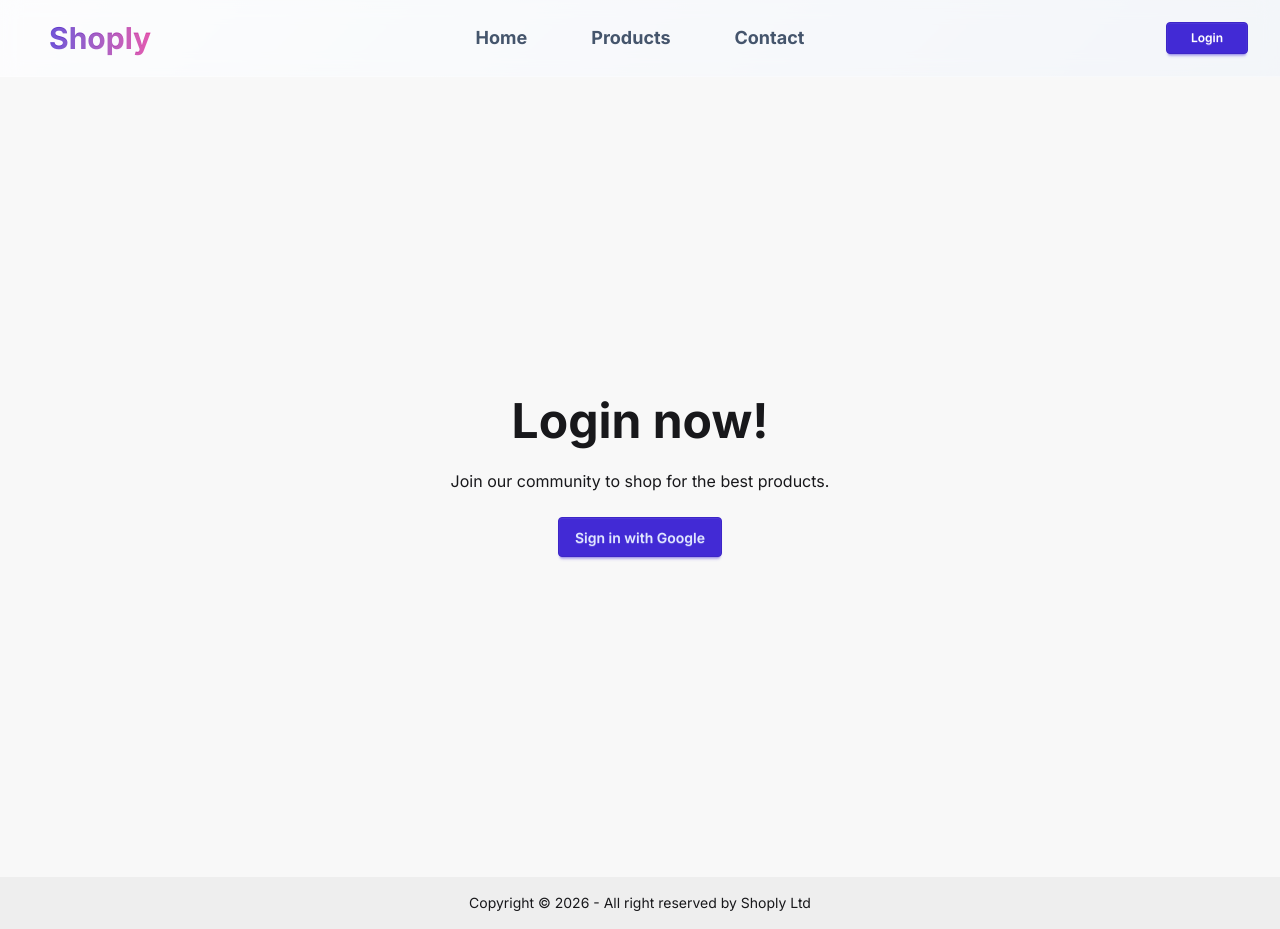
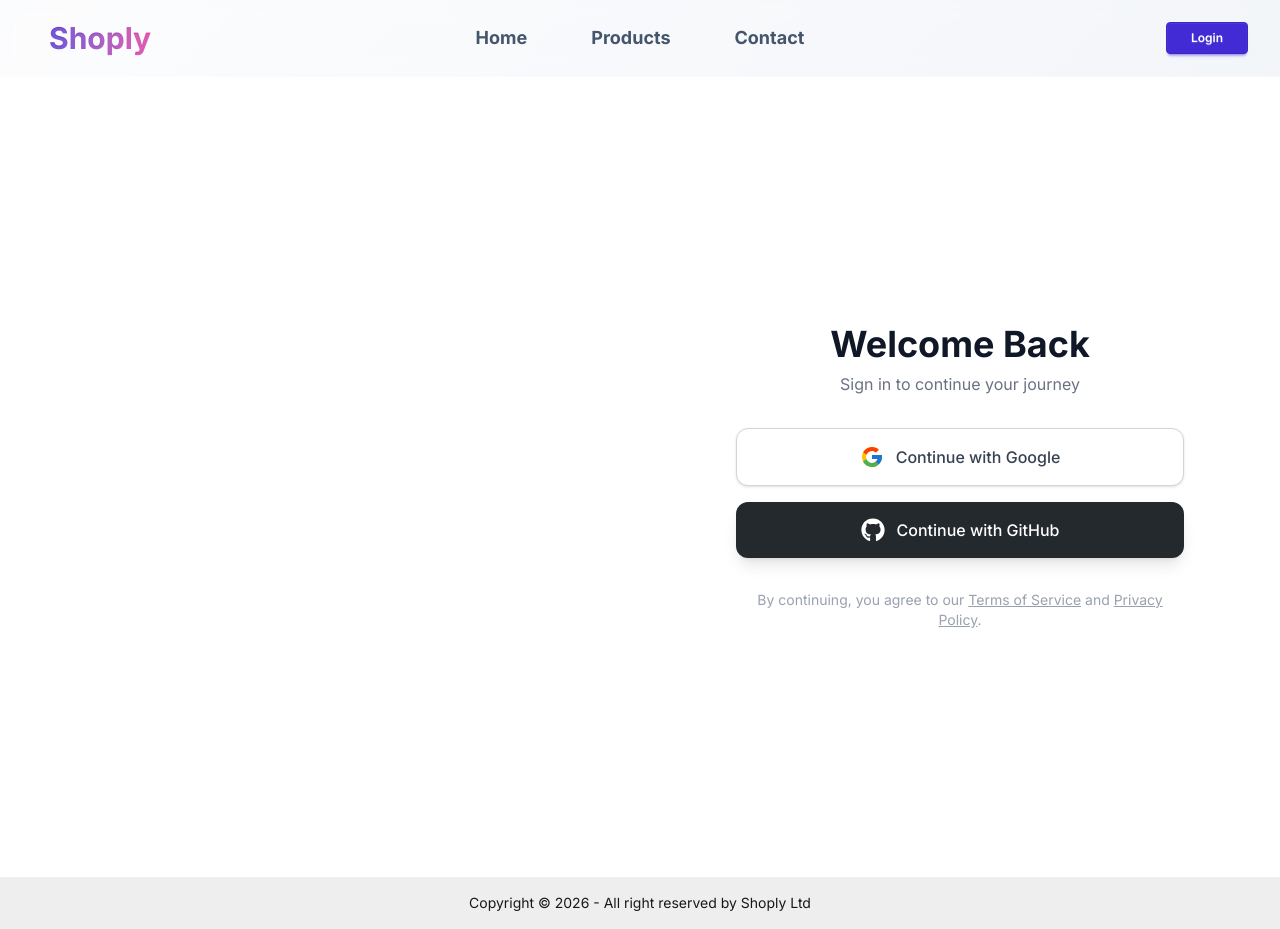
Before and after one commit to israr-source/smart-ecommerce-platform, a React (Vite) app in the folder client/: page /login in a window 1280 px wide. Built offline with nearby package versions, Linux system fonts and the light colour scheme.

Commit message:
Add Github Login and Improve Place My Order

```diff
--- a/client/package.json
+++ b/client/package.json
@@ -14,6 +14,7 @@
     "firebase": "^12.8.0",
     "react": "^19.2.0",
     "react-dom": "^19.2.0",
+    "react-icons": "^5.5.0",
     "react-router-dom": "^7.12.0"
   },
   "devDependencies": {
--- a/client/src/pages/Dashboard.jsx
+++ b/client/src/pages/Dashboard.jsx
@@ -207,7 +207,11 @@ const Dashboard = () => {
                                         <div className="space-y-2">
                                             {order.products.map((item, idx) => (
                                                 <div key={idx} className="flex justify-between items-center text-sm">
-                                                    <span>Product ID: {item.productId} (x{item.quantity})</span>
+                                                    <div>
+                                                        <span className="font-semibold block">{item.productId?.title || 'Unknown Product'}</span>
+                                                        <span className="text-xs text-gray-400">ID: {item.productId?._id || item.productId}</span>
+                                                    </div>
+                                                    <span className="font-mono">x{item.quantity}</span>
                                                 </div>
                                             ))}
                                         </div>
--- a/client/src/pages/Login.jsx
+++ b/client/src/pages/Login.jsx
@@ -1,12 +1,13 @@
-import { signInWithPopup, GoogleAuthProvider } from "firebase/auth";
+import { signInWithPopup, GoogleAuthProvider, GithubAuthProvider } from "firebase/auth";
 import { auth } from "../firebase";
 import { useNavigate } from "react-router-dom";
+import { FaGithub } from "react-icons/fa";
+import { FcGoogle } from "react-icons/fc";
 
 const Login = () => {
     const navigate = useNavigate();
 
-    const handleGoogleLogin = async () => {
-        const provider = new GoogleAuthProvider();
+    const handleLogin = async (provider) => {
         try {
             const result = await signInWithPopup(auth, provider);
             const user = result.user;
@@ -29,11 +30,10 @@ const Login = () => {
 
             if (res.ok) {
                 const mongoUser = await res.json();
-                // Store combined info or just mongoUser (which includes _id and role)
                 localStorage.setItem('token', token);
                 localStorage.setItem('user', JSON.stringify({
                     ...mongoUser,
-                    photoURL: user.photoURL // Mongo might not have photo yet, preserve it
+                    photoURL: user.photoURL
                 }));
                 navigate('/dashboard');
             } else {
@@ -42,18 +42,73 @@ const Login = () => {
             }
         } catch (error) {
             console.error("Login failed:", error);
+            alert(error.message);
         }
     };
 
+    const handleGoogleLogin = () => handleLogin(new GoogleAuthProvider());
+    const handleGithubLogin = () => handleLogin(new GithubAuthProvider());
+
     return (
-        <div className="hero min-h-screen bg-base-200">
-            <div className="hero-content text-center">
-                <div className="max-w-md">
-                    <h1 className="text-5xl font-bold">Login now!</h1>
-                    <p className="py-6">Join our community to shop for the best products.</p>
-                    <button onClick={handleGoogleLogin} className="btn btn-primary">Sign in with Google</button>
+        <div className="flex h-screen w-full bg-base-100 overflow-hidden">
+            {/* Left Side - Visuals */}
+            <div className="hidden lg:flex flex-col justify-center items-center w-1/2 bg-gradient-to-br from-indigo-600 to-purple-700 text-white p-12 relative animate-fade-in">
+                <div className="absolute top-10 left-10 w-24 h-24 bg-white/10 rounded-full blur-2xl animate-pulse"></div>
+                <div className="absolute bottom-20 right-20 w-32 h-32 bg-purple-500/20 rounded-full blur-3xl animate-bounce-slow"></div>
+
+                <h1 className="text-6xl font-bold mb-4 z-10 drop-shadow-lg">Shoply</h1>
+                <p className="text-xl text-indigo-100 max-w-md text-center z-10 font-light">
+                    Experience the future of shopping with our curated smart gadgets.
+                </p>
+            </div>
+
+            {/* Right Side - Login Form */}
+            <div className="flex flex-col justify-center items-center w-full lg:w-1/2 p-8 animate-slide-up">
+                <div className="w-full max-w-md space-y-8">
+                    <div className="text-center">
+                        <h2 className="text-4xl font-extrabold text-gray-900 mb-2">Welcome Back</h2>
+                        <p className="text-gray-500">Sign in to continue your journey</p>
+                    </div>
+
+                    <div className="space-y-4 mt-8">
+                        <button
+                            onClick={handleGoogleLogin}
+                            className="w-full flex items-center justify-center gap-3 px-6 py-4 border border-gray-300 rounded-xl shadow-sm bg-white text-gray-700 hover:bg-gray-50 hover:shadow-md transition-all duration-300 font-medium group"
+                        >
+                            <FcGoogle className="text-2xl group-hover:scale-110 transition-transform" />
+                            <span>Continue with Google</span>
+                        </button>
+
+                        <button
+                            onClick={handleGithubLogin}
+                            className="w-full flex items-center justify-center gap-3 px-6 py-4 rounded-xl shadow-lg bg-[#24292e] text-white hover:bg-[#2f363d] hover:shadow-xl transition-all duration-300 font-medium group"
+                        >
+                            <FaGithub className="text-2xl group-hover:scale-110 transition-transform" />
+                            <span>Continue with GitHub</span>
+                        </button>
+                    </div>
+
+                    <div className="text-center mt-8">
+                        <p className="text-sm text-gray-400">
+                            By continuing, you agree to our <a href="#" className="underline hover:text-indigo-600">Terms of Service</a> and <a href="#" className="underline hover:text-indigo-600">Privacy Policy</a>.
+                        </p>
+                    </div>
                 </div>
             </div>
+
+            <style>{`
+                @keyframes fade-in {
+                    from { opacity: 0; }
+                    to { opacity: 1; }
+                }
+                @keyframes slide-up {
+                    from { opacity: 0; transform: translateY(20px); }
+                    to { opacity: 1; transform: translateY(0); }
+                }
+                .animate-fade-in { animation: fade-in 1s ease-out; }
+                .animate-slide-up { animation: slide-up 0.8s ease-out; }
+                .animate-bounce-slow { animation: bounce 4s infinite; }
+            `}</style>
         </div>
     );
 };
--- a/client/src/pages/ProductDetails.jsx
+++ b/client/src/pages/ProductDetails.jsx
@@ -46,7 +46,7 @@ const ProductDetails = () => {
             });
             const data = await res.json();
             if (res.ok) {
-                alert('Order placed successfully! Order ID: ' + data.orderId);
+                alert('Order placed successfully! Order ID: ' + data._id);
             } else {
                 alert('Order failed: ' + data.message);
             }
```
Also changed, not shown: 2 other files (tests, documents, lock files or other folders).
